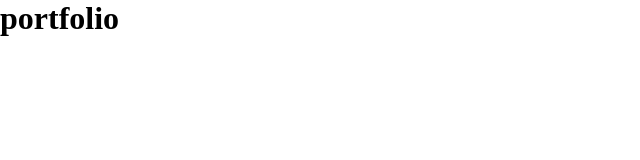
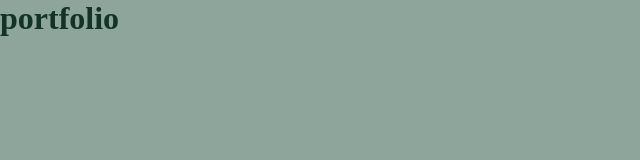
Before and after one commit to m4dde/m4dde.github.io, a plain HTML site: page index.html in a window 1280 px wide. Shown: the whole page, without its empty margins (0-640 px from the left). Drawn offline with Linux system fonts and the light colour scheme.

Commit message:
Update style.css

```diff
--- a/style.css
+++ b/style.css
@@ -10,3 +10,11 @@ body {
     width: 100%;
     height: 100%;
 }
+
+body {
+    background-color: #8DA59B;
+}
+
+h1 {
+    color: #123326;
+}
```
